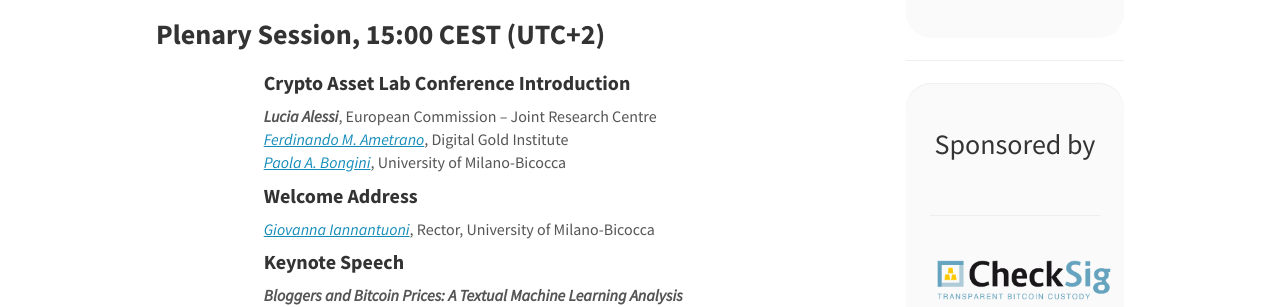
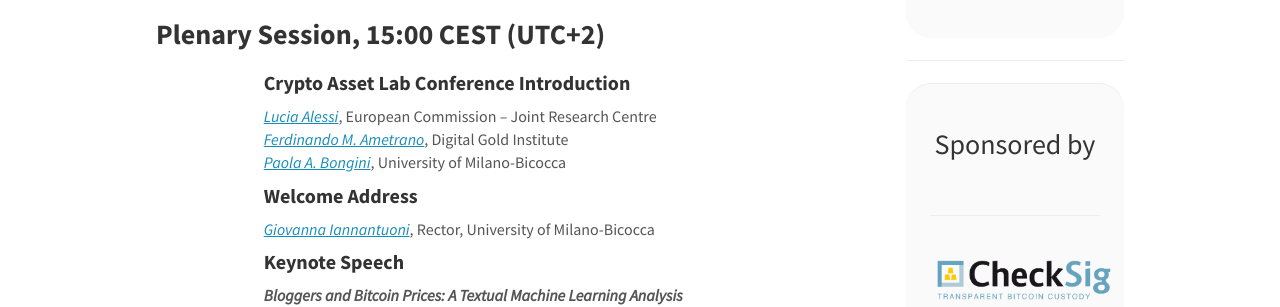
Before and after one commit to cryptoassetlab/cryptoassetlab.github.io, a Jekyll site: the page built from _pages/cal2020-program.html, in a window 1280 px wide and 900 px high, scrolled down 548 px. Shown: the part 150-457 px from the top of the window. Built offline with Jekyll 4.4.1, drawn with Linux system fonts in a browser that asks for light colours; nearby versions of some CDN libraries.

Commit message:
added link for Lucia Alessi

```diff
--- a/_pages/cal2020-program.html
+++ b/_pages/cal2020-program.html
@@ -58,7 +58,7 @@ permalink: /cal2020-program/
         </tr>
         <tr>
           <td width="15%"></td>
-          <td width="85%"><i><b>Lucia Alessi</b></i>, European Commission – Joint Research Centre</td>
+          <td width="85%"><a href="http://linkedin.com/in/lucia-alessi-78961a5"><i>Lucia Alessi</i></a>, European Commission – Joint Research Centre</td>
         </tr>
         <tr>
           <td width="15%"></td>
```
